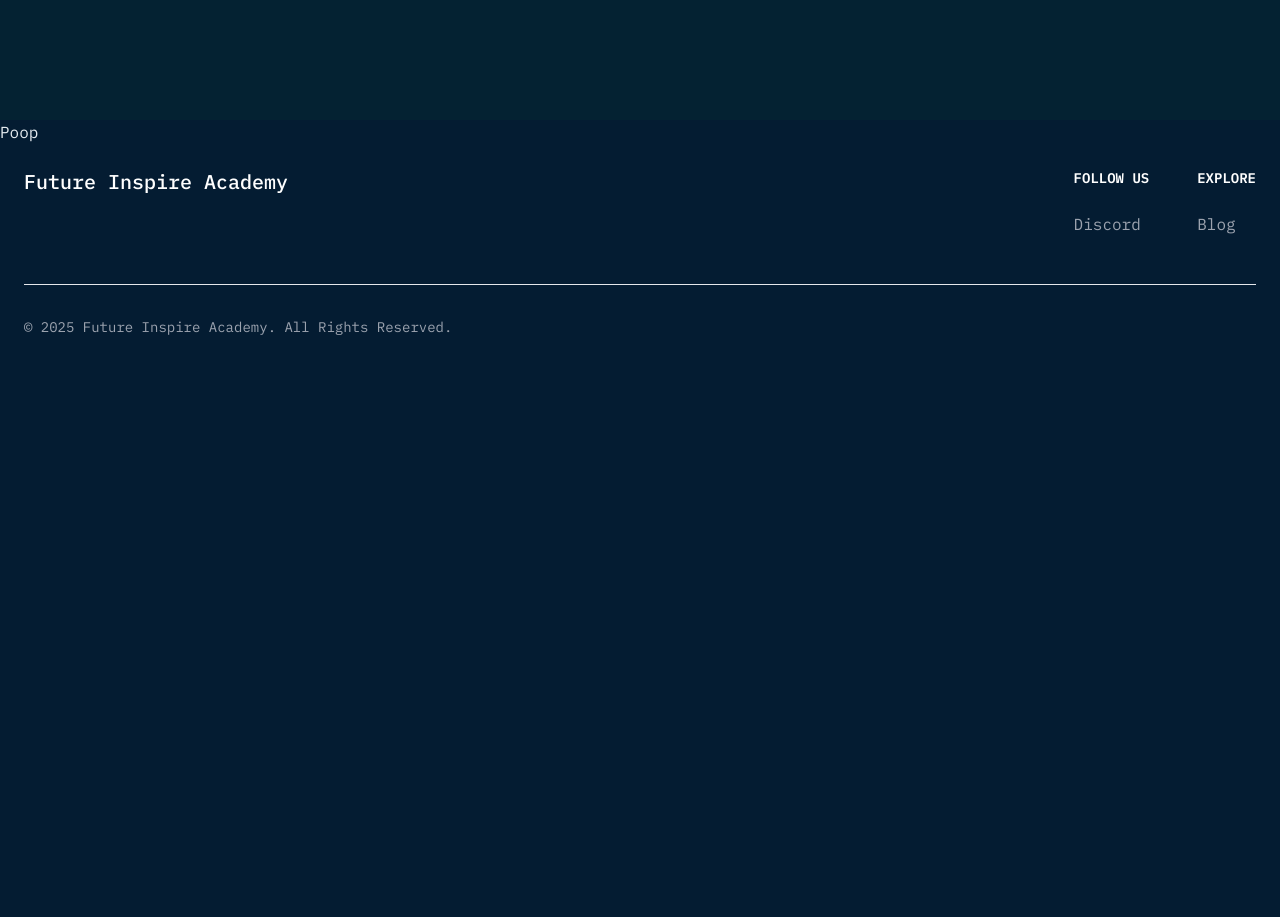
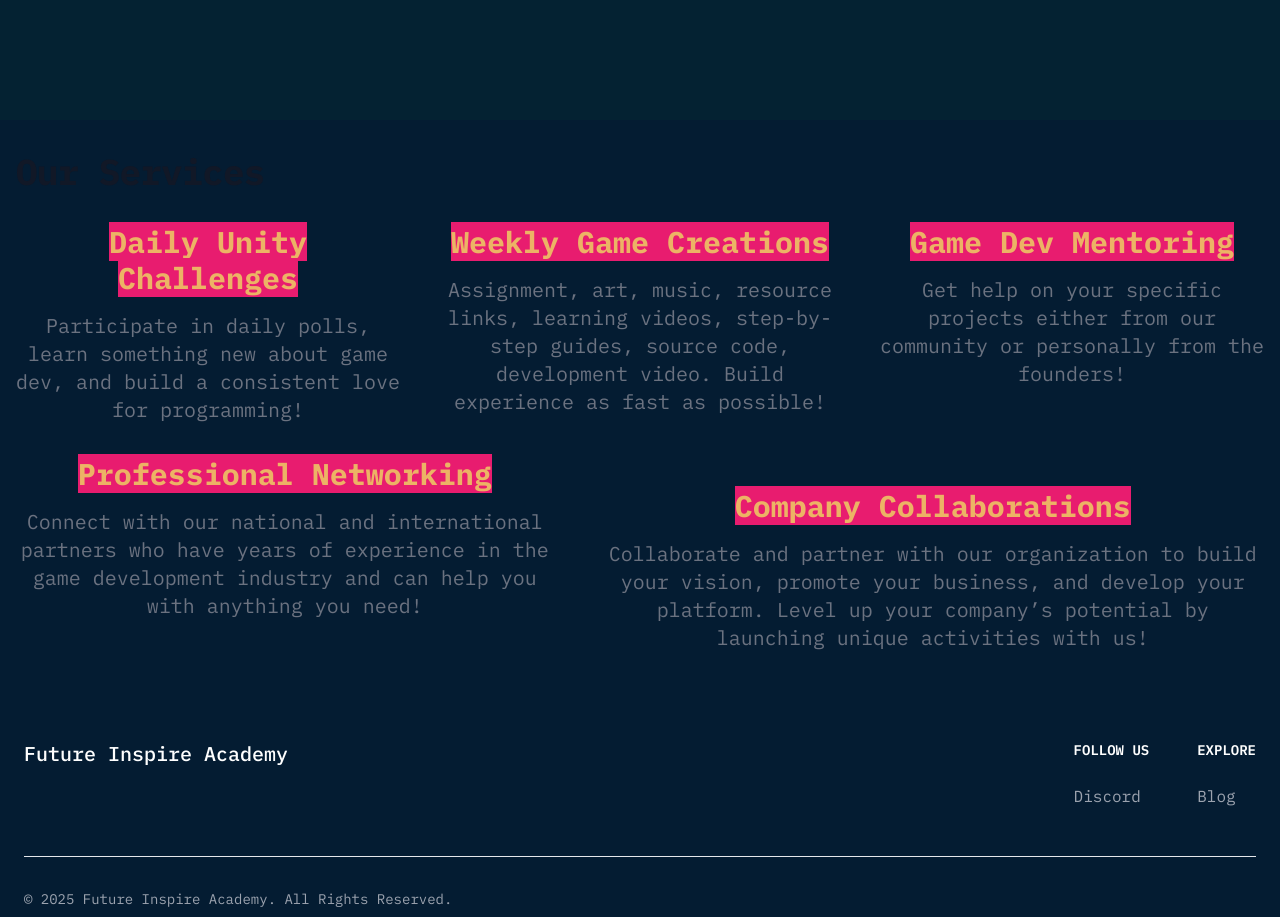
Before and after one commit to BlazingDeathWorks/future-inspire-academy-website, a React (Vite) app: page / in a window 1280 px wide. Shown: the part 1360-2277 px from the top of the page. Before the commit the page ends 1721 px from the top, so only its background shows below. Built offline with nearby package versions, Linux system fonts and the light colour scheme.

Commit message:
Almost done with the home page

```diff
--- a/src/routes/Home.tsx
+++ b/src/routes/Home.tsx
@@ -38,27 +38,110 @@ const Home: React.FC = () => {
               </h2>
               <div className="mt-8 space-y-8 grid grid-cols-2 md:space-y-0 gap-12 w-full max-w-full">
                 <p className="text-gray-500 sm:text-xl dark:text-gray-400 text-center">
-                  Future Inspire Academy (FIA) is a non-profit organization, transformed from a high school club, that
-                  strives to teach students how to apply their coding skills to
-                  game development in a fun and efficient way. Our mission is to
-                  create a platform to reward members who start their game
-                  development journey early.
+                  Future Inspire Academy (FIA) is a non-profit organization,
+                  transformed from a high school club, that strives to teach
+                  students how to apply their coding skills to game development
+                  in a fun and efficient way. Our mission is to create a
+                  platform to reward members who start their game development
+                  journey early.
                 </p>
                 <p className="text-gray-500 sm:text-xl dark:text-gray-400 text-center">
-                  We turned to hosting game development competitions, also known as game jams. We realized that our organization can not only impact our global members but also our national and international partners as we help promote their business, improve their products, and promote accessibility.
+                  We turned to hosting game development competitions, also known
+                  as game jams. We realized that our organization can not only
+                  impact our global members but also our national and
+                  international partners as we help promote their business,
+                  improve their products, and promote accessibility.
                 </p>
               </div>
               <p className="text-gray-500 sm:text-xl dark:text-gray-400 text-center mt-8 px-48">
-                From where we began to where we are now, we have expanded our goals to create a program that will give opportunities to aspiring game developers to enter the game development industry easier through grants, training, promotion, and exposure. We are aiming to reach greater heights to become an influential association—building careers for our members, hosting global events alongside massive corporate companies, and researching the potential of games beyond entertainment.
+                From where we began to where we are now, we have expanded our
+                goals to create a program that will give opportunities to
+                aspiring game developers to enter the game development industry
+                easier through grants, training, promotion, and exposure. We are
+                aiming to reach greater heights to become an influential
+                association—building careers for our members, hosting global
+                events alongside massive corporate companies, and researching
+                the potential of games beyond entertainment.
               </p>
             </div>
           </div>
         </section>
       </div>
       <div className="w-full border-t-2 border-t-amber-500">
-        Poop
+        <section className="">
+          <div className="py-8 px-4 mx-auto max-w-screen-xl sm:py-16 lg:px-6">
+            <div className="max-w-full mb-8 lg:mb-16">
+              <h2 className="mb-4 text-4xl tracking-tight font-extrabold text-gray-900 dark:text-white">
+                Our Services
+              </h2>
+              <div className="mt-8 space-y-8 grid grid-cols-3 md:space-y-0 gap-12 w-full max-w-full">
+                <div className="text-center">
+                  <h2 className="text-3xl mb-4">
+                    <mark className="bg-prim text-sec font-extrabold">
+                      Daily Unity Challenges
+                    </mark>
+                  </h2>
+                  <p className="text-gray-500 sm:text-xl dark:text-gray-400 text-center">
+                    Participate in daily polls, learn something new about game
+                    dev, and build a consistent love for programming!
+                  </p>
+                </div>
+                <div className="text-center">
+                  <h2 className="text-3xl mb-4">
+                    <mark className="bg-prim text-sec font-extrabold">
+                      Weekly Game Creations
+                    </mark>
+                  </h2>
+                  <p className="text-gray-500 sm:text-xl dark:text-gray-400 text-center">
+                    Assignment, art, music, resource links, learning videos,
+                    step-by-step guides, source code, development video. Build
+                    experience as fast as possible!
+                  </p>
+                </div>
+                <div className="text-center">
+                  <h2 className="text-3xl mb-4">
+                    <mark className="bg-prim text-sec font-extrabold">
+                      Game Dev Mentoring
+                    </mark>
+                  </h2>
+                  <p className="text-gray-500 sm:text-xl dark:text-gray-400 text-center">
+                    Get help on your specific projects either from our community
+                    or personally from the founders!
+                  </p>
+                </div>
+              </div>
+              <div className="flex justify-center space-y-8 gap-12 mt-8">
+                <div className="text-center">
+                  <h2 className="text-3xl mb-4">
+                    <mark className="bg-prim text-sec font-extrabold">
+                      Professional Networking
+                    </mark>
+                  </h2>
+                  <p className="text-gray-500 sm:text-xl dark:text-gray-400 text-center">
+                    Connect with our national and international partners who
+                    have years of experience in the game development industry
+                    and can help you with anything you need!
+                  </p>
+                </div>
+                <div className="text-center">
+                  <h2 className="text-3xl mb-4">
+                    <mark className="bg-prim text-sec font-extrabold">
+                      Company Collaborations
+                    </mark>
+                  </h2>
+                  <p className="text-gray-500 sm:text-xl dark:text-gray-400 text-center">
+                    Collaborate and partner with our organization to build your
+                    vision, promote your business, and develop your platform.
+                    Level up your company’s potential by launching unique
+                    activities with us!
+                  </p>
+                </div>
+              </div>
+            </div>
+          </div>
+        </section>
       </div>
-      <Footer superColor="#041C32"/>
+      <Footer superColor="#041C32" />
     </>
   );
 };
```
